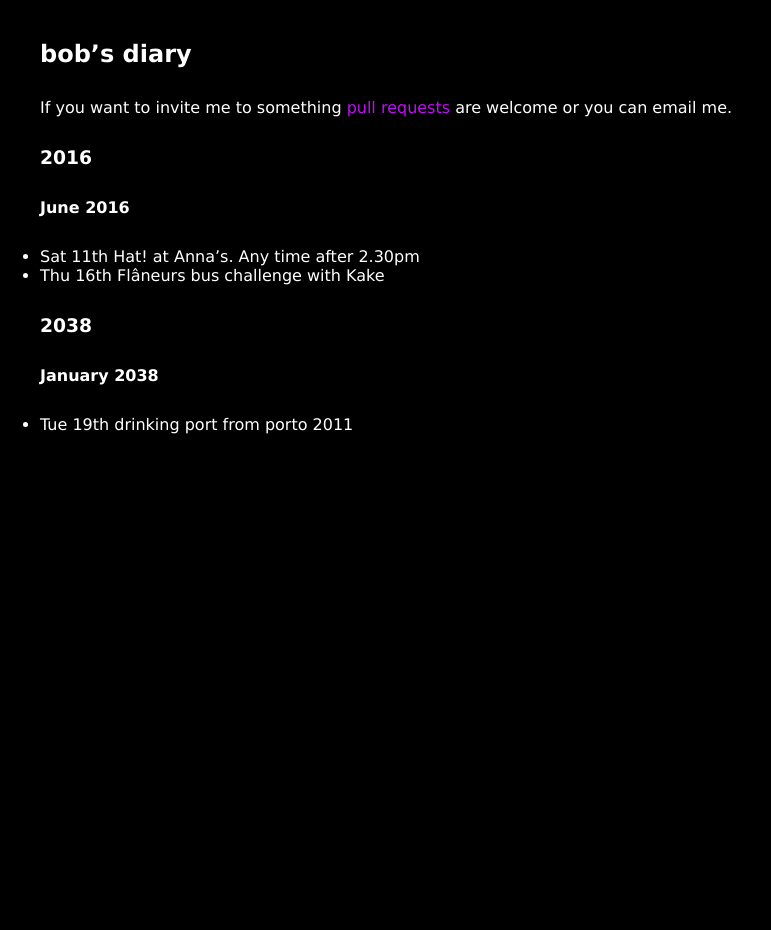
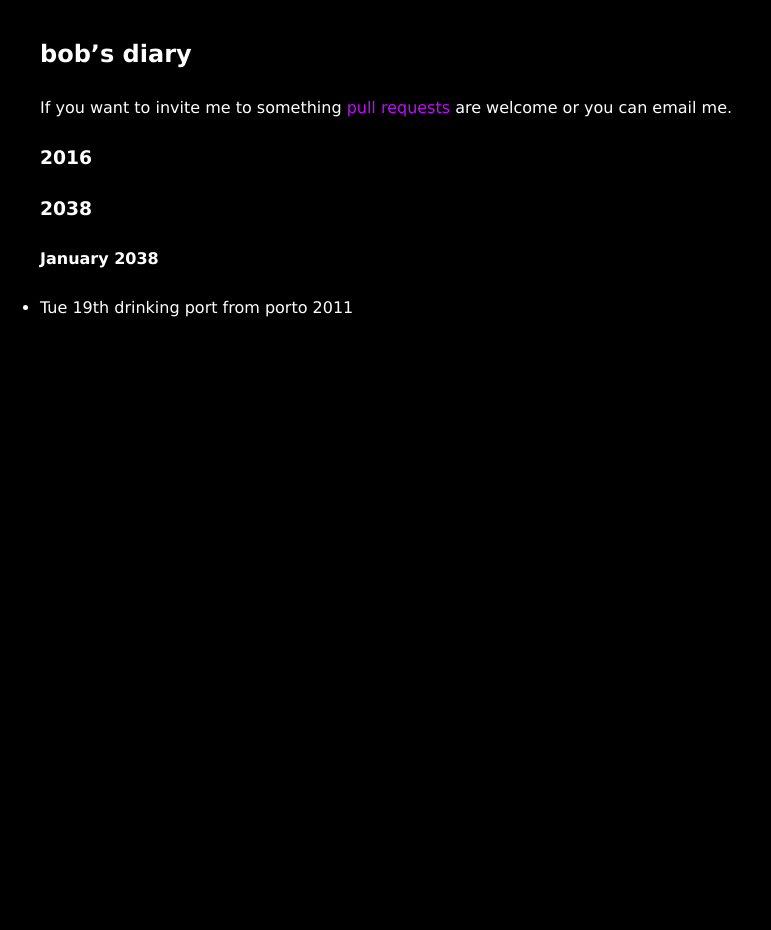
Before and after one commit to rjw1/randomness.org.uk, a Jekyll site: the page built from diary/index.md, in a window 1280 px wide. Shown: the whole page, without its empty margins (0-771 px from the left). Built offline with Jekyll 4.4.1, drawn with Linux system fonts in a browser that asks for light colours; Markdown is read by kramdown in place of the engine named in the settings.

Commit message:
june happened a while back.

```diff
--- a/diary/index.md
+++ b/diary/index.md
@@ -9,10 +9,6 @@ are welcome or you can email me.
 
 ### 2016 ###
 
-#### June 2016 ####
-
-* Sat 11th Hat! at Anna's. Any time after 2.30pm
-* Thu 16th Flâneurs bus challenge with Kake
 
 ### 2038 ###
 
```
